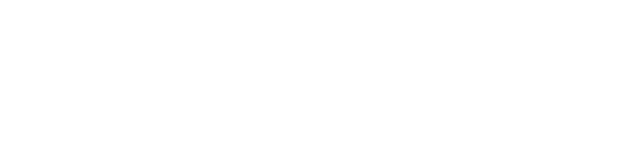
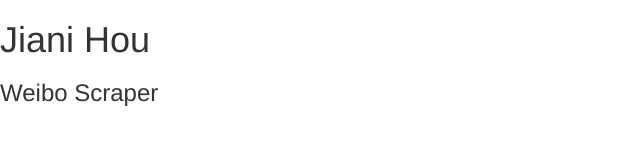
Before and after one commit to jianihou/jianihou, a plain HTML site: page 2_2_blank_boostrap_site/index.html in a window 1280 px wide. Shown: the whole page, without its empty margins (0-640 px from the left). Drawn offline with Linux system fonts and the light colour scheme.

Commit message:
Update index.html

```diff
--- a/2_2_blank_boostrap_site/index.html
+++ b/2_2_blank_boostrap_site/index.html
@@ -1,7 +1,7 @@
 <!DOCTYPE html>
 <html lang="en">
   <head>
-   <title></title>
+   <title>Jiani Hou</title>
 
     <link href="css/bootstrap.css" rel="stylesheet">
 
@@ -14,6 +14,8 @@
 
   </head>
   <body>
+    <h1>Jiani Hou</h1>
+    <h3>Weibo Scraper</h3>
 
     <script src="js/jquery.min.js"></script>
     <script src="js/bootstrap.min.js"></script>
```
